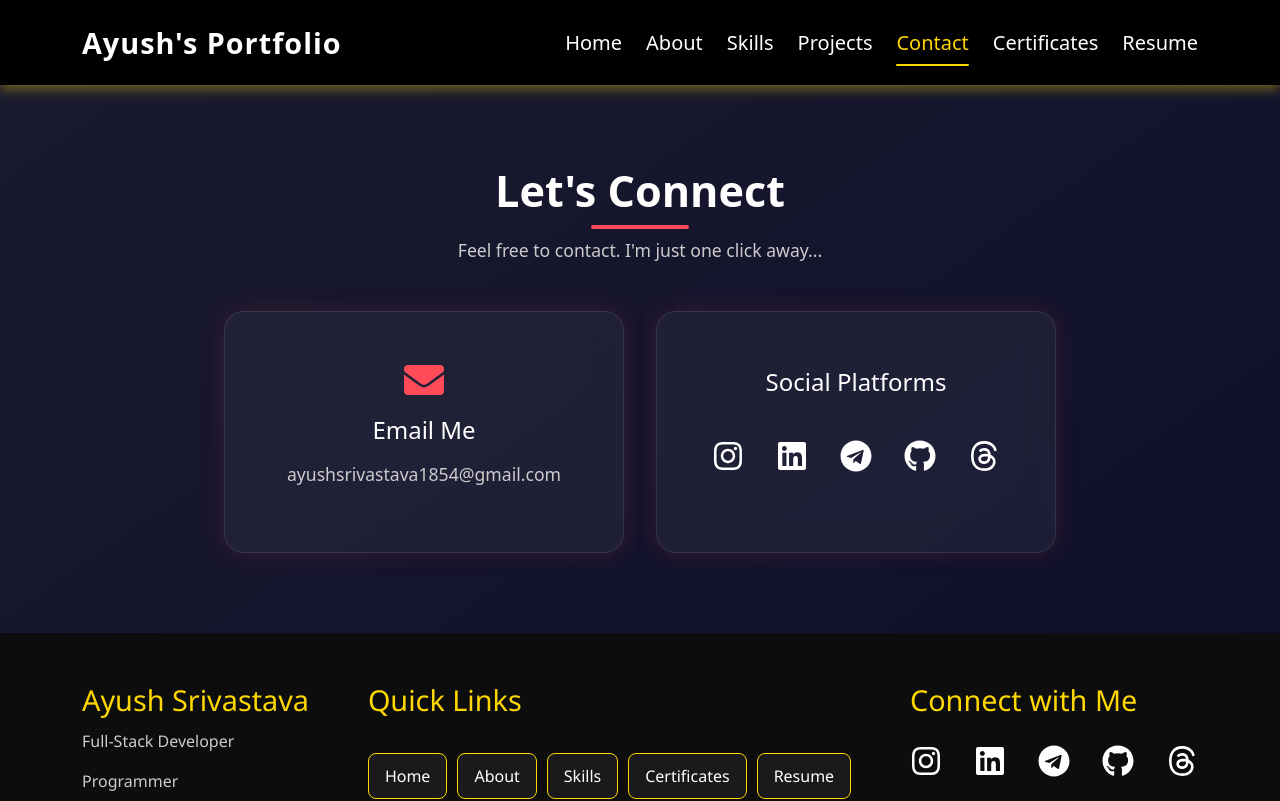
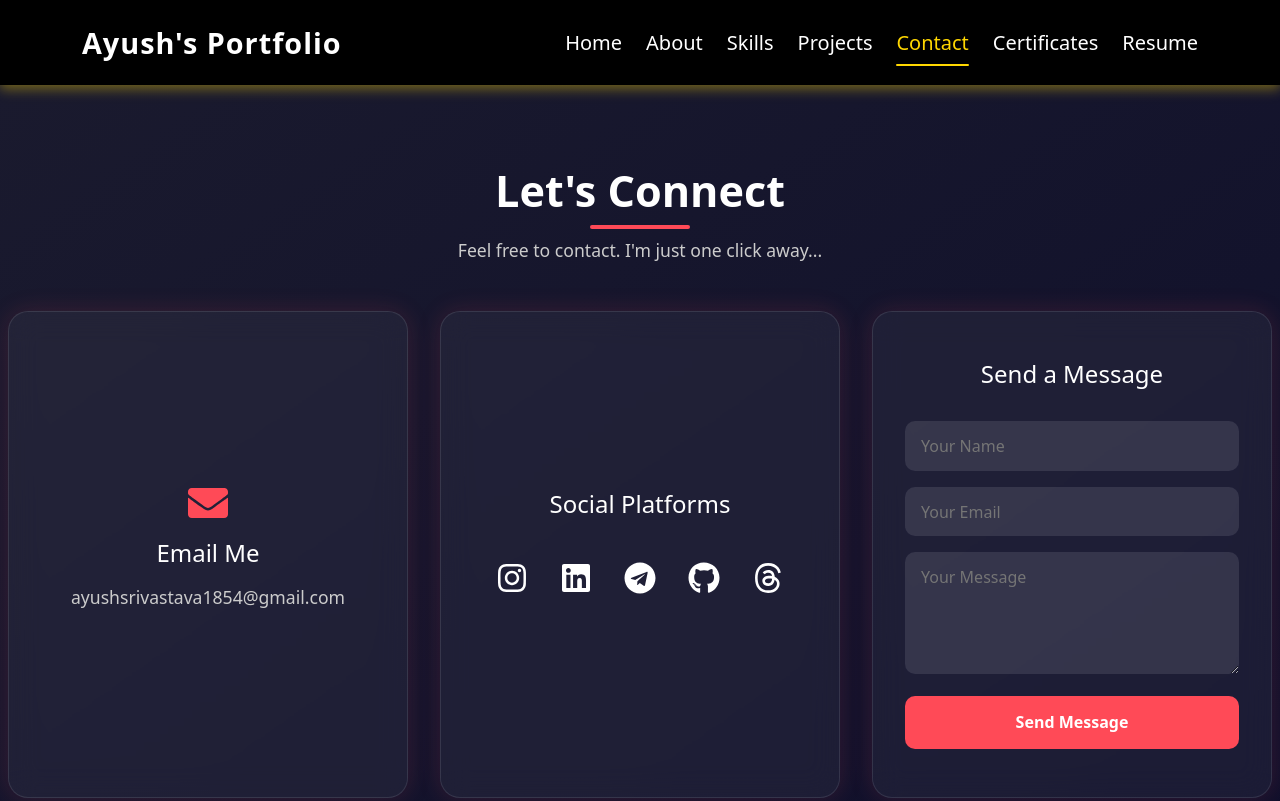
Before and after one commit to ayushsrivastava-01/faaltoo, a React (Vite) app: page /contact in a window 1280 px wide. Shown: the top 801 px of the page. Built offline with nearby package versions, Linux system fonts and the light colour scheme.

Commit message:
Query Form

```diff
--- a/src/components/Contact.jsx
+++ b/src/components/Contact.jsx
@@ -1,14 +1,42 @@
 import React, { useEffect, useState } from "react";
 import "./css/Contact.css";
-import { FaInstagram, FaLinkedin, FaTelegram, FaGithub,FaEnvelope } from 'react-icons/fa';
-import { FaThreads } from 'react-icons/fa6';
+import {
+  FaInstagram,
+  FaLinkedin,
+  FaTelegram,
+  FaGithub,
+  FaEnvelope,
+} from "react-icons/fa";
+import { FaThreads } from "react-icons/fa6";
 
 const Contact = () => {
   const [animate, setAnimate] = useState(false);
+  const [formSubmitted, setFormSubmitted] = useState(false);
+  const [loading, setLoading] = useState(false);
 
   useEffect(() => {
     setTimeout(() => setAnimate(true), 100);
   }, []);
+
+  const handleSubmit = async (e) => {
+    e.preventDefault();
+    setLoading(true);
+
+    const formData = new FormData(e.target);
+
+    try {
+      await fetch("/", {
+        method: "POST",
+        body: formData,
+      });
+      setFormSubmitted(true);
+      setLoading(false);
+      e.target.reset();
+    } catch (error) {
+      console.error("Form submission error:", error);
+      setLoading(false);
+    }
+  };
 
   return (
     <div className="contact-section">
@@ -20,6 +48,7 @@ const Contact = () => {
       </div>
 
       <div className={`contact-container ${animate ? "show" : ""}`}>
+        {/* Email Box */}
         <div className="contact-box email-box">
           <FaEnvelope className="icon" />
           <h3>Email Me</h3>
@@ -30,6 +59,7 @@ const Contact = () => {
           </p>
         </div>
 
+        {/* Social Box */}
         <div className="contact-box social-box">
           <h3>Social Platforms</h3>
           <div className="social-icons">
@@ -62,7 +92,7 @@ const Contact = () => {
               <FaGithub />
             </a>
             <a
-              href="https://www.threads.com/@ayushsrivastava_01"
+              href="https://www.threads.net/@ayushsrivastava_01"
               target="_blank"
               rel="noreferrer"
             >
@@ -70,6 +100,63 @@ const Contact = () => {
             </a>
           </div>
         </div>
+
+        {/* 💌 Contact Form */}
+        <div className="contact-box form-box">
+          <h3>Send a Message</h3>
+
+          {formSubmitted ? (
+            <div className="thank-you-message">
+              <p>✅ Thank you! Your message has been sent successfully.</p>
+            </div>
+          ) : (
+            <form
+              name="contact"
+              method="POST"
+              data-netlify="true"
+              data-netlify-honeypot="bot-field"
+              onSubmit={handleSubmit}
+            >
+              <input type="hidden" name="form-name" value="contact" />
+              <p hidden>
+                <label>
+                  Don’t fill this out: <input name="bot-field" />
+                </label>
+              </p>
+
+              <div className="form-group">
+                <input
+                  type="text"
+                  name="name"
+                  placeholder="Your Name"
+                  required
+                />
+              </div>
+
+              <div className="form-group">
+                <input
+                  type="email"
+                  name="email"
+                  placeholder="Your Email"
+                  required
+                />
+              </div>
+
+              <div className="form-group">
+                <textarea
+                  name="message"
+                  rows="4"
+                  placeholder="Your Message"
+                  required
+                ></textarea>
+              </div>
+
+              <button type="submit" className="submit-btn" disabled={loading}>
+                {loading ? "Sending..." : "Send Message"}
+              </button>
+            </form>
+          )}
+        </div>
       </div>
     </div>
   );
--- a/src/components/css/Contact.css
+++ b/src/components/css/Contact.css
@@ -169,3 +169,66 @@
     font-size: 1rem;
   }
 }
+
+.form-box form {
+  display: flex;
+  flex-direction: column;
+  gap: 1rem;
+  margin-top: 1rem;
+}
+
+.form-group input,
+.form-group textarea {
+  width: 100%;
+  padding: 0.8rem 1rem;
+  border-radius: 10px;
+  border: none;
+  outline: none;
+  font-size: 1rem;
+  color: #fff;
+  background: rgba(255, 255, 255, 0.1);
+  transition: background 0.3s ease;
+}
+
+.form-group input:focus,
+.form-group textarea:focus {
+  background: rgba(255, 255, 255, 0.2);
+}
+
+.submit-btn {
+  background: #ff4a57;
+  color: white;
+  font-weight: 600;
+  padding: 0.9rem 1.5rem;
+  border: none;
+  border-radius: 10px;
+  cursor: pointer;
+  transition: all 0.3s ease;
+}
+
+.submit-btn:hover {
+  background: #ff6670;
+  transform: scale(1.03);
+}
+
+.thank-you-message {
+  margin-top: 1rem;
+  padding: 1.2rem;
+  background: rgba(76, 175, 80, 0.1);
+  border: 1px solid rgba(76, 175, 80, 0.4);
+  border-radius: 12px;
+  color: #9cff9c;
+  font-size: 1.05rem;
+  animation: fadeIn 0.6s ease;
+}
+
+@keyframes fadeIn {
+  from {
+    opacity: 0;
+    transform: scale(0.9);
+  }
+  to {
+    opacity: 1;
+    transform: scale(1);
+  }
+}
```
